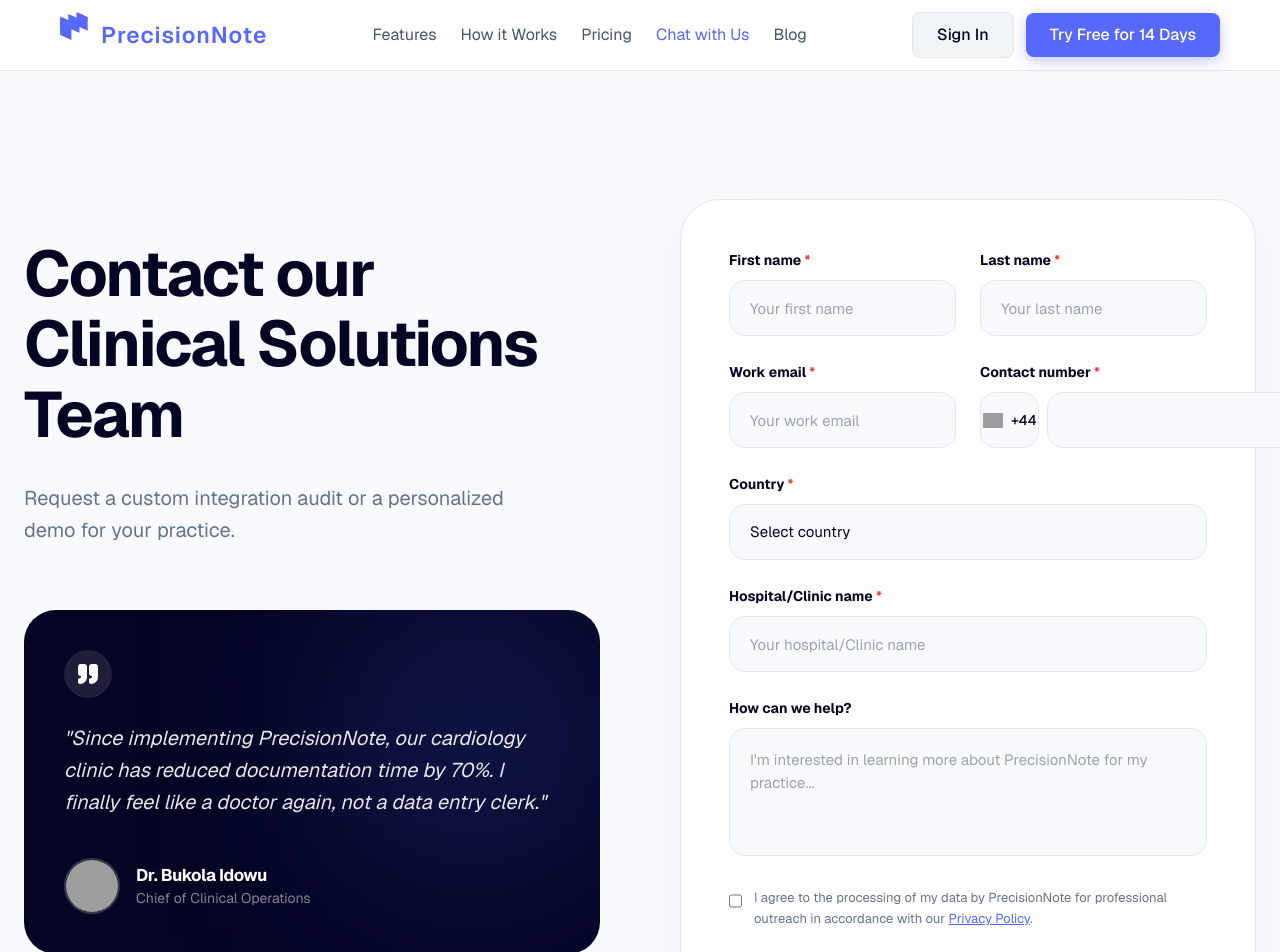
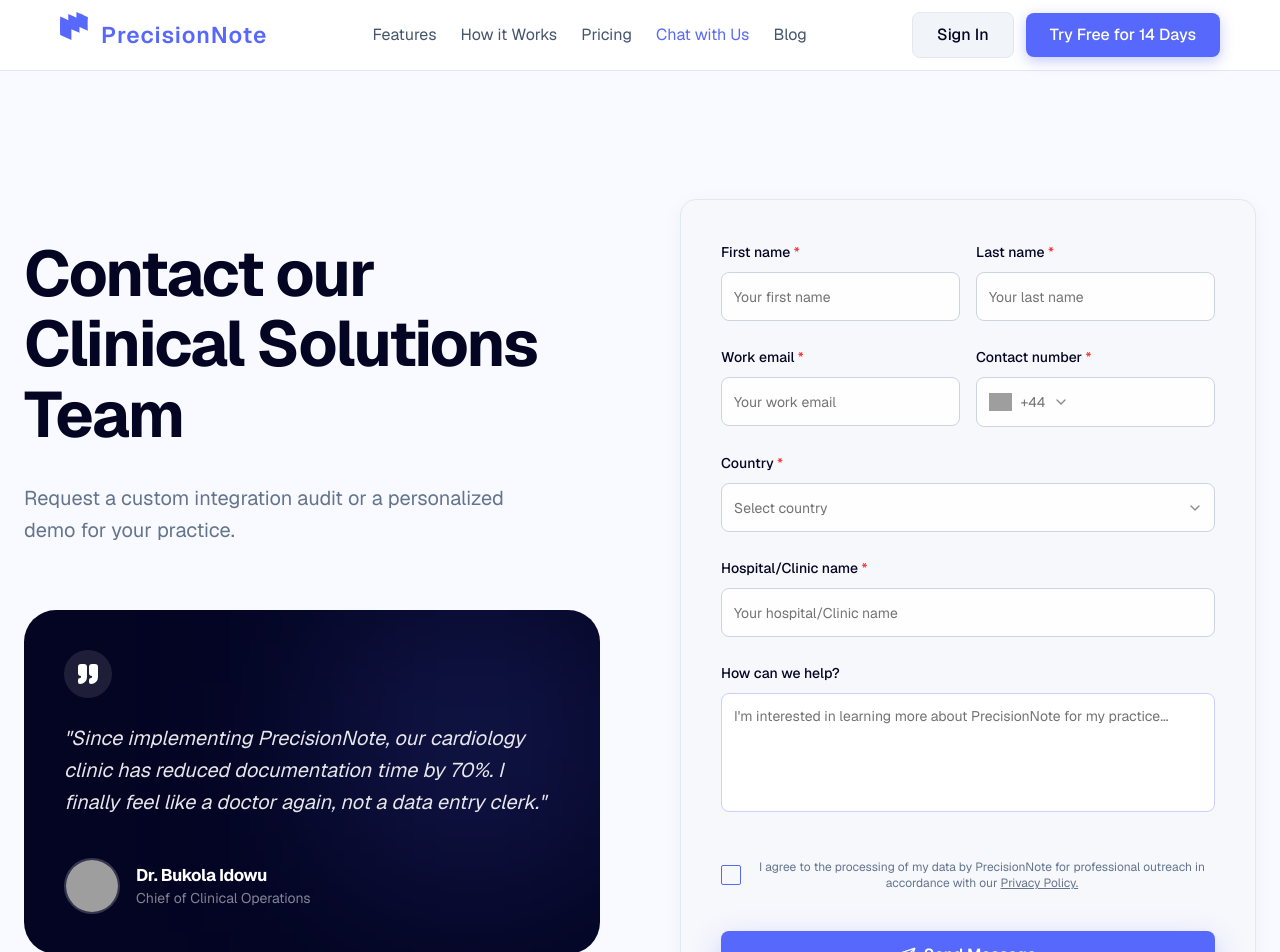
Before and after one commit to zybano/pn-homepage, a React (Vite) app: page /chat in a window 1280 px wide. Shown: the top 952 px of the page. Built offline with nearby package versions, Linux system fonts and the light colour scheme; grey boxes are pictures that could not be loaded.

Commit message:
refactor: enhance ChatPage layout and styling, including form structure and input designs

```diff
--- a/src/components/Hero.tsx
+++ b/src/components/Hero.tsx
@@ -14,12 +14,13 @@
         <div className="grid items-center gap-[40px] lg:grid-cols-2">
           <div className="flex max-w-[649px] flex-col gap-[40px]">
             <div className="flex flex-col gap-[24px]">
-              <div className="inline-flex items-center gap-[8px] rounded-full border border-[#cfd4ff] bg-[#edefff] px-[12px] py-[6px]">
+              <div className="inline-flex items-center gap-[8px] rounded-full border border-[#cfd4ff] bg-[#edefff] px-[12px] py-[6px] w-fit">
                 <div className="h-[6px] w-[6px] rounded-full bg-[#5768fd] opacity-60" />
                 <p className="whitespace-nowrap font-mono text-[12px] leading-none text-[#5768fd]">
                   100% HIPAA Compliant · Ambient AI Scribe
                 </p>
               </div>
+
 
               <div className="flex flex-col gap-[16px]">
                 <div className="text-[60px] font-semibold tracking-[-1.5px] text-[#040523]">
--- a/src/pages/ChatPage.tsx
+++ b/src/pages/ChatPage.tsx
@@ -1,9 +1,10 @@
 import { motion } from 'framer-motion';
-import { Quote, Send, ArrowRight } from 'lucide-react';
+import { Quote, ArrowRight, ChevronDown, Send } from 'lucide-react';
 import LandingNav from '../components/LandingNav';
 import LandingFooter from '../components/LandingFooter';
 import { AppImages } from '../lib/data';
 
+const GB_FLAG_ICON = 'https://www.figma.com/api/mcp/asset/7543b70b-b0a7-4094-892a-2a049edd5d07';
 const ChatPage = () => {
   return (
     <div className="min-h-screen bg-[#F8FAFF] font-geist selection:bg-[#5768fd] selection:text-white">
@@ -68,95 +69,94 @@
               initial={{ opacity: 0, x: 20 }}
               animate={{ opacity: 1, x: 0 }}
               transition={{ delay: 0.3 }}
-              className="bg-white rounded-[40px] p-8 md:p-12 shadow-[0_20px_50px_rgba(0,0,0,0.04)] border border-[#E2E8F0]"
+              className="bg-[#f7f8fc] rounded-2xl p-10 shadow-[0_4px_20px_rgba(0,0,0,0.04)] border border-[#E2E8F0]"
             >
-              <form className="space-y-6">
-                <div className="grid md:grid-cols-2 gap-6">
+              <form className="flex flex-col gap-10">
+                <div className="flex flex-col gap-6">
+                  <div className="grid md:grid-cols-2 gap-4">
                     <div className="space-y-2">
-                    <label className="text-[14px] font-bold text-[#040523]">First name <span className="text-red-500">*</span></label>
+                      <label className="text-[14px] font-medium leading-5 text-[#040523]">First name <span className="text-[#FD3232]">*</span></label>
                       <input
                         type="text"
                         placeholder="Your first name"
-                      className="w-full h-14 rounded-2xl border border-[#E2E8F0] bg-[#F8FAFF] px-5 text-[15px] focus:border-[#5768fd] focus:outline-none transition-all"
+                        className="w-full h-[49px] rounded-lg border border-[#CBD5E1] bg-white/90 px-3 text-[14px] leading-5 text-[#040523] placeholder:text-[#737373] focus:border-[#5768fd] focus:outline-none"
                         required
                       />
                     </div>
                     <div className="space-y-2">
-                    <label className="text-[14px] font-bold text-[#040523]">Last name <span className="text-red-500">*</span></label>
+                      <label className="text-[14px] font-medium leading-5 text-[#040523]">Last name <span className="text-[#FD3232]">*</span></label>
                       <input
                         type="text"
                         placeholder="Your last name"
-                      className="w-full h-14 rounded-2xl border border-[#E2E8F0] bg-[#F8FAFF] px-5 text-[15px] focus:border-[#5768fd] focus:outline-none transition-all"
+                        className="w-full h-[49px] rounded-lg border border-[#CBD5E1] bg-white/90 px-3 text-[14px] leading-5 text-[#040523] placeholder:text-[#737373] focus:border-[#5768fd] focus:outline-none"
                         required
                       />
                     </div>
                   </div>
 
-                <div className="grid md:grid-cols-2 gap-6">
+                  <div className="grid md:grid-cols-2 gap-4">
                     <div className="space-y-2">
-                    <label className="text-[14px] font-bold text-[#040523]">Work email <span className="text-red-500">*</span></label>
+                      <label className="text-[14px] font-medium leading-5 text-[#040523]">Work email <span className="text-[#FD3232]">*</span></label>
                       <input
                         type="email"
                         placeholder="Your work email"
-                      className="w-full h-14 rounded-2xl border border-[#E2E8F0] bg-[#F8FAFF] px-5 text-[15px] focus:border-[#5768fd] focus:outline-none transition-all"
+                        className="w-full h-[49px] rounded-lg border border-[#CBD5E1] bg-white/90 px-3 text-[14px] leading-5 text-[#040523] placeholder:text-[#737373] focus:border-[#5768fd] focus:outline-none"
                         required
                       />
                     </div>
                     <div className="space-y-2">
-                    <label className="text-[14px] font-bold text-[#040523]">Contact number <span className="text-red-500">*</span></label>
-                    <div className="flex gap-2">
-                      <div className="w-24 h-14 rounded-2xl border border-[#E2E8F0] bg-[#F8FAFF] flex items-center justify-center gap-2 px-3">
-                        <img src="https://flagcdn.com/w20/gb.png" alt="GB" className="w-5" />
-                        <span className="text-[14px] font-medium">+44</span>
-                      </div>
-                      <input
-                        type="tel"
-                        className="flex-1 h-14 rounded-2xl border border-[#E2E8F0] bg-[#F8FAFF] px-5 text-[15px] focus:border-[#5768fd] focus:outline-none transition-all"
-                        required
-                      />
+                      <label className="text-[14px] font-medium leading-5 text-[#040523]">Contact number <span className="text-[#FD3232]">*</span></label>
+                      <div className="w-full h-[50px] rounded-lg border border-[#CBD5E1] bg-white/90 flex items-center gap-2 px-3">
+                        <img src={GB_FLAG_ICON} alt="United Kingdom" className="h-[17.5px] w-[23.4px]" />
+                        <span className="text-[14px] leading-5 text-[#737373]">+44</span>
+                        <ChevronDown className="w-4 h-4 text-[#8A8A8A]" />
                       </div>
                     </div>
                   </div>
 
                   <div className="space-y-2">
-                  <label className="text-[14px] font-bold text-[#040523]">Country <span className="text-red-500">*</span></label>
-                  <select className="w-full h-14 rounded-2xl border border-[#E2E8F0] bg-[#F8FAFF] px-5 text-[15px] focus:border-[#5768fd] focus:outline-none appearance-none transition-all">
+                    <label className="text-[14px] font-medium leading-5 text-[#040523]">Country <span className="text-[#FD3232]">*</span></label>
+                    <div className="relative">
+                      <select className="w-full h-[49px] rounded-lg border border-[#CBD5E1] bg-white/90 px-3 pr-10 text-[14px] leading-5 text-[#737373] focus:border-[#5768fd] focus:outline-none appearance-none">
                         <option>Select country</option>
                         <option>United Kingdom</option>
                         <option>United States</option>
                         <option>Nigeria</option>
                         <option>Canada</option>
                       </select>
+                      <ChevronDown className="w-4 h-4 absolute right-3 top-1/2 -translate-y-1/2 text-[#8A8A8A] pointer-events-none" />
+                    </div>
                   </div>
 
                   <div className="space-y-2">
-                  <label className="text-[14px] font-bold text-[#040523]">Hospital/Clinic name <span className="text-red-500">*</span></label>
+                    <label className="text-[14px] font-medium leading-5 text-[#040523]">Hospital/Clinic name <span className="text-[#FD3232]">*</span></label>
                     <input
                       type="text"
                       placeholder="Your hospital/Clinic name"
-                    className="w-full h-14 rounded-2xl border border-[#E2E8F0] bg-[#F8FAFF] px-5 text-[15px] focus:border-[#5768fd] focus:outline-none transition-all"
+                      className="w-full h-[49px] rounded-lg border border-[#CBD5E1] bg-white/90 px-3 text-[14px] leading-5 text-[#040523] placeholder:text-[#737373] focus:border-[#5768fd] focus:outline-none"
                       required
                     />
                   </div>
 
                   <div className="space-y-2">
-                  <label className="text-[14px] font-bold text-[#040523]">How can we help?</label>
+                    <label className="text-[14px] font-medium leading-5 text-[#040523]">How can we help?</label>
                     <textarea
                       placeholder="I'm interested in learning more about PrecisionNote for my practice..."
-                    className="w-full h-32 rounded-2xl border border-[#E2E8F0] bg-[#F8FAFF] p-5 text-[15px] focus:border-[#5768fd] focus:outline-none transition-all resize-none"
+                      className="w-full h-[119px] rounded-lg border border-[#C9D0FF] bg-white p-3 text-[14px] leading-5 text-[#040523] placeholder:text-[#737373] focus:border-[#5768fd] focus:outline-none resize-none"
                     ></textarea>
                   </div>
+                </div>
 
-                <div className="flex items-start gap-3">
-                  <input type="checkbox" className="mt-1 w-5 h-5 rounded border-[#E2E8F0] text-[#5768fd] focus:ring-[#5768fd]" id="agree" />
-                  <label htmlFor="agree" className="text-[13px] text-[#64748b] leading-relaxed">
-                    I agree to the processing of my data by PrecisionNote for professional outreach in accordance with our <a href="#" className="text-[#5768fd] underline">Privacy Policy</a>.
+                <div className="flex items-center gap-2 w-full">
+                  <input type="checkbox" className="w-5 h-5 rounded-[2px] border-[1.5px] border-[#5768fd] appearance-none bg-transparent shrink-0" id="agree" />
+                  <label htmlFor="agree" className="text-[12px] leading-4 text-[#64748b] text-center flex-1">
+                    I agree to the processing of my data by PrecisionNote for professional outreach in accordance with our <a href="#" className="underline">Privacy Policy.</a>
                   </label>
                 </div>
 
-                <button className="w-full h-14 bg-[#5768fd] text-white rounded-2xl font-bold text-[16px] shadow-lg shadow-[#5768fd]/30 hover:bg-[#4a5af7] transition-all flex items-center justify-center gap-2 group">
-                  <Send className="w-4 h-4 group-hover:translate-x-1" />
-                  Send Message
+                <button className="w-full h-12 bg-[#5768fd] text-white rounded-lg font-semibold px-8 shadow-[0_10px_30px_rgba(87,104,253,0.3)] hover:bg-[#4a5af7] transition-all flex items-center justify-center gap-2 group">
+                  <Send className="w-4 h-4" />
+                  <span className="text-[16px] leading-6">Send Message</span>
                 </button>
               </form>
             </motion.div>
```
Lines whose indentation alone changed are shown as unchanged.
